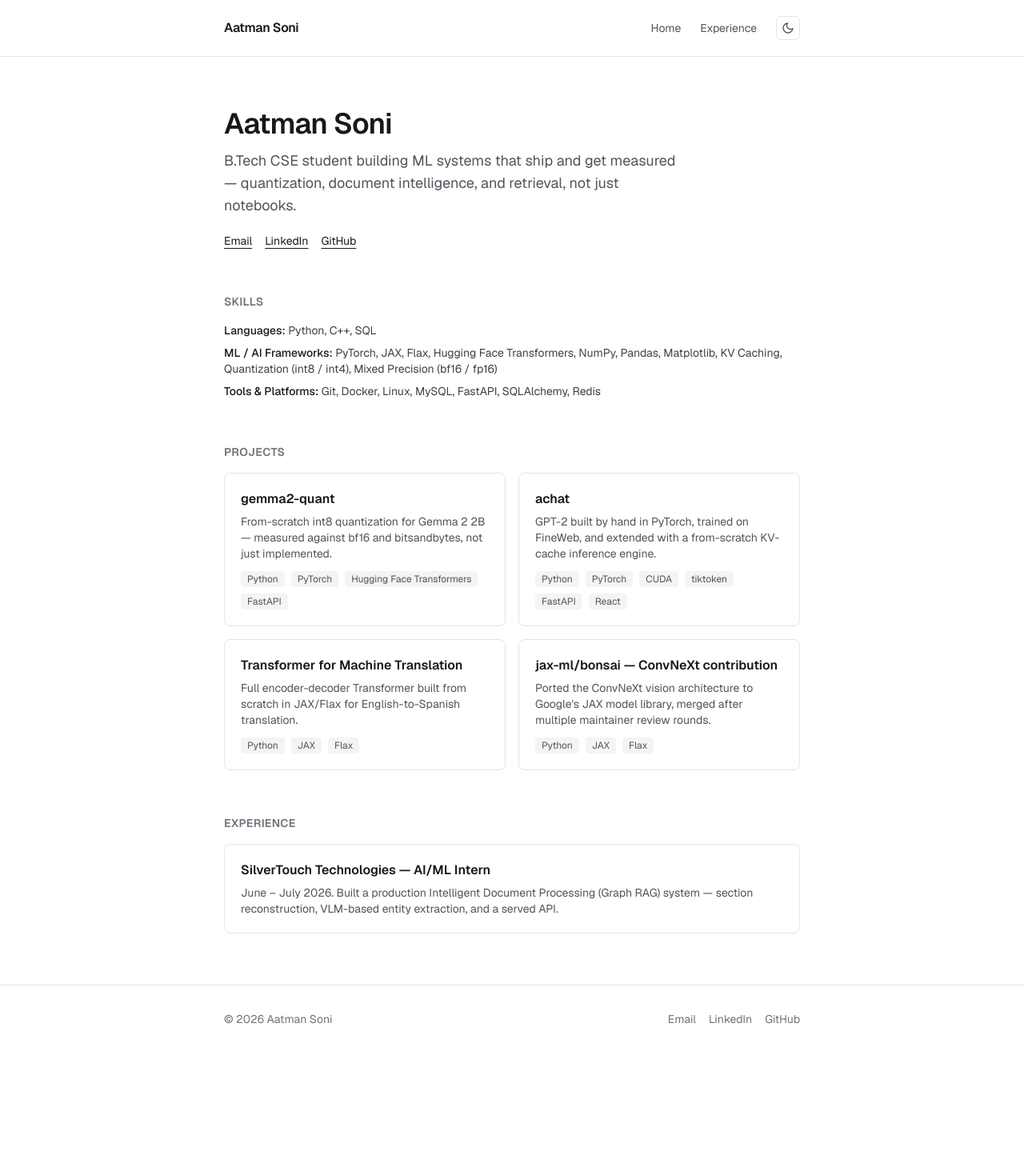
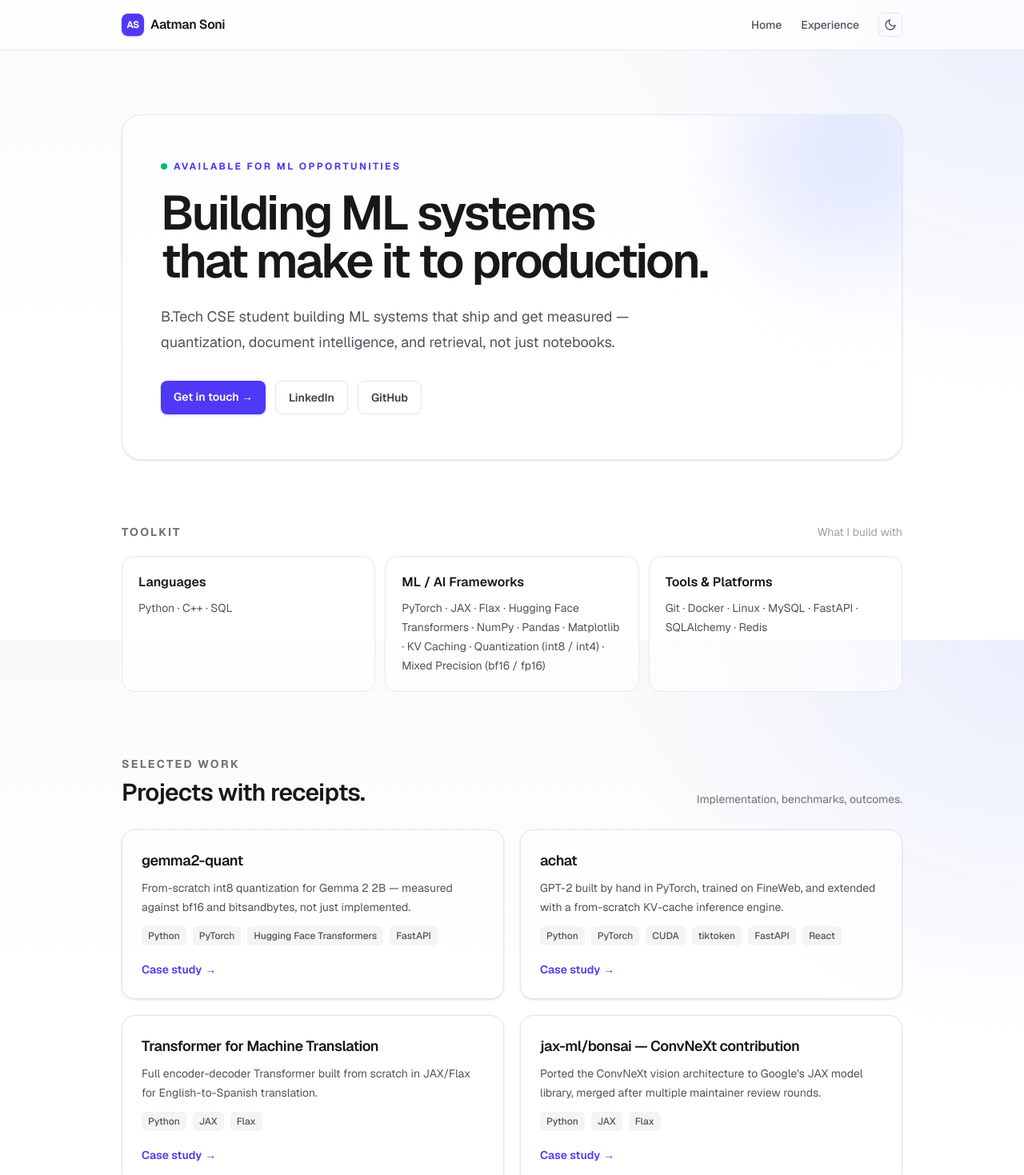
Before and after one commit to Aatman09/Aatman09.github.io, a Next.js app: page / in a window 1280 px wide. Shown: the top 1469 px of the page at 80% size. Before the commit the page ends 1316 px from the top, so only its background shows below. Built offline with nearby package versions, Linux system fonts and the light colour scheme.

Commit message:
Visual Changes

```diff
--- a/src/app/globals.css
+++ b/src/app/globals.css
@@ -6,3 +6,29 @@
   --font-sans: var(--font-geist-sans);
   --font-mono: var(--font-geist-mono);
 }
+
+html {
+  scroll-behavior: smooth;
+}
+
+body {
+  background-image:
+    radial-gradient(circle at top right, rgb(224 231 255 / 0.6), transparent 32rem),
+    linear-gradient(to bottom, rgb(250 250 250), white 28rem);
+}
+
+.dark body {
+  background-image:
+    radial-gradient(circle at top right, rgb(49 46 129 / 0.28), transparent 34rem),
+    linear-gradient(to bottom, rgb(9 9 11), rgb(24 24 27) 34rem);
+}
+
+::selection {
+  background: rgb(199 210 254);
+  color: rgb(30 27 75);
+}
+
+.dark ::selection {
+  background: rgb(67 56 202);
+  color: white;
+}
--- a/src/app/page.tsx
+++ b/src/app/page.tsx
@@ -29,62 +29,65 @@ const skills = {
 
 export default function Home() {
   return (
-    <div className="mx-auto w-full max-w-3xl px-6 py-16">
+    <div className="mx-auto w-full max-w-5xl px-6 py-12 sm:py-20">
       {/* Hero */}
-      <section>
-        <h1 className="text-3xl font-semibold tracking-tight text-zinc-900 sm:text-4xl dark:text-zinc-50">
-          Aatman Soni
+      <section className="relative overflow-hidden rounded-3xl border border-indigo-100 bg-white/75 px-7 py-10 shadow-sm sm:px-12 sm:py-14 dark:border-indigo-950 dark:bg-zinc-900/60">
+        <div className="absolute -right-16 -top-20 h-64 w-64 rounded-full bg-indigo-200/50 blur-3xl dark:bg-indigo-700/20" />
+        <div className="relative">
+        <p className="mb-5 flex items-center gap-2 text-xs font-bold uppercase tracking-[0.2em] text-indigo-600 dark:text-indigo-400"><span className="h-2 w-2 rounded-full bg-emerald-500" /> Available for ML opportunities</p>
+        <h1 className="max-w-3xl text-4xl font-semibold tracking-[-0.045em] text-zinc-900 sm:text-6xl dark:text-zinc-50">
+          Building ML systems<br className="hidden sm:block" /> that make it to production.
         </h1>
-        <p className="mt-3 max-w-xl text-lg text-zinc-600 dark:text-zinc-400">
+        <p className="mt-6 max-w-2xl text-lg leading-8 text-zinc-600 dark:text-zinc-400">
           B.Tech CSE student building ML systems that ship and get measured —
           quantization, document intelligence, and retrieval, not just
           notebooks.
         </p>
-        <div className="mt-5 flex gap-4 text-sm">
+        <div className="mt-8 flex flex-wrap gap-3 text-sm">
           <a
             href="mailto:aatmansoni2006@gmail.com"
-            className="text-zinc-900 underline underline-offset-4 dark:text-zinc-50"
+            className="rounded-lg bg-indigo-600 px-4 py-2.5 font-semibold text-white shadow-sm shadow-indigo-500/30 transition hover:bg-indigo-500"
           >
-            Email
+            Get in touch →
           </a>
           <a
             href="https://www.linkedin.com/in/aatman-soni-045505285/"
-            className="text-zinc-900 underline underline-offset-4 dark:text-zinc-50"
+            className="rounded-lg border border-zinc-200 bg-white/70 px-4 py-2.5 font-semibold text-zinc-700 transition hover:border-indigo-300 hover:text-indigo-600 dark:border-zinc-700 dark:bg-zinc-900 dark:text-zinc-200 dark:hover:border-indigo-700 dark:hover:text-indigo-400"
           >
             LinkedIn
           </a>
           <a
             href="https://github.com/Aatman09"
-            className="text-zinc-900 underline underline-offset-4 dark:text-zinc-50"
+            className="rounded-lg border border-zinc-200 bg-white/70 px-4 py-2.5 font-semibold text-zinc-700 transition hover:border-indigo-300 hover:text-indigo-600 dark:border-zinc-700 dark:bg-zinc-900 dark:text-zinc-200 dark:hover:border-indigo-700 dark:hover:text-indigo-400"
           >
             GitHub
           </a>
         </div>
+        </div>
       </section>
 
       {/* Skills */}
-      <section className="mt-14">
-        <h2 className="text-sm font-semibold uppercase tracking-wide text-zinc-500 dark:text-zinc-500">
-          Skills
+      <section className="mt-20">
+        <div className="flex items-baseline justify-between"><h2 className="text-sm font-bold uppercase tracking-[0.16em] text-zinc-500 dark:text-zinc-500">
+          Toolkit
         </h2>
-        <div className="mt-4 space-y-2 text-sm">
+        <span className="text-sm text-zinc-400">What I build with</span></div>
+        <div className="mt-5 grid gap-3 sm:grid-cols-3">
           {Object.entries(skills).map(([category, items]) => (
-            <p key={category} className="text-zinc-700 dark:text-zinc-300">
-              <span className="font-medium text-zinc-900 dark:text-zinc-100">
-                {category}:
-              </span>{" "}
-              {items.join(", ")}
-            </p>
+            <div key={category} className="rounded-2xl border border-zinc-200/80 bg-white/60 p-5 dark:border-zinc-800 dark:bg-zinc-900/45">
+              <h3 className="font-semibold text-zinc-900 dark:text-zinc-100">{category}</h3>
+              <p className="mt-2 text-sm leading-6 text-zinc-600 dark:text-zinc-400">{items.join(" · ")}</p>
+            </div>
           ))}
         </div>
       </section>
 
       {/* Projects */}
-      <section className="mt-14">
-        <h2 className="text-sm font-semibold uppercase tracking-wide text-zinc-500 dark:text-zinc-500">
-          Projects
-        </h2>
-        <div className="mt-4 grid gap-4 sm:grid-cols-2">
+      <section className="mt-20">
+        <div className="flex items-end justify-between gap-4"><div><p className="text-sm font-bold uppercase tracking-[0.16em] text-zinc-500 dark:text-zinc-500">Selected work</p>
+        <h2 className="mt-2 text-3xl font-semibold tracking-tight text-zinc-900 dark:text-zinc-50">Projects with receipts.</h2></div>
+        <span className="hidden text-sm text-zinc-500 sm:block">Implementation, benchmarks, outcomes.</span></div>
+        <div className="mt-7 grid gap-5 sm:grid-cols-2">
           {projects.map((p) => (
             <ProjectCard key={p.slug} project={p} />
           ))}
@@ -92,22 +95,24 @@ export default function Home() {
       </section>
 
       {/* Experience teaser */}
-      <section className="mt-14">
-        <h2 className="text-sm font-semibold uppercase tracking-wide text-zinc-500 dark:text-zinc-500">
+      <section className="mt-20">
+        <h2 className="text-sm font-bold uppercase tracking-[0.16em] text-zinc-500 dark:text-zinc-500">
           Experience
         </h2>
         <Link
           href="/experience"
-          className="mt-4 block rounded-lg border border-zinc-200 p-5 transition-colors hover:border-zinc-400 dark:border-zinc-800 dark:hover:border-zinc-600"
+          className="group mt-5 block rounded-2xl border border-zinc-200 bg-zinc-950 p-7 text-white shadow-lg shadow-zinc-300/40 transition hover:-translate-y-1 hover:bg-indigo-950 dark:border-zinc-700 dark:shadow-none"
         >
-          <h3 className="font-semibold text-zinc-900 dark:text-zinc-50">
+          <p className="text-xs font-bold uppercase tracking-[0.16em] text-indigo-300">Internship · 2026</p>
+          <h3 className="mt-3 text-xl font-semibold tracking-tight">
             SilverTouch Technologies — AI/ML Intern
           </h3>
-          <p className="mt-1.5 text-sm text-zinc-600 dark:text-zinc-400">
+          <p className="mt-2 max-w-2xl text-sm leading-6 text-zinc-300">
             June – July 2026. Built a production Intelligent Document
             Processing (Graph RAG) system — section reconstruction, VLM-based
             entity extraction, and a served API.
           </p>
+          <span className="mt-5 inline-block text-sm font-semibold text-indigo-300 group-hover:text-white">Read the experience →</span>
         </Link>
       </section>
     </div>
--- a/src/components/Footer.tsx
+++ b/src/components/Footer.tsx
@@ -1,8 +1,8 @@
 export default function Footer() {
   return (
-    <footer className="mt-auto border-t border-zinc-200 py-8 dark:border-zinc-800">
-      <div className="mx-auto flex max-w-3xl flex-col gap-2 px-6 text-sm text-zinc-500 sm:flex-row sm:items-center sm:justify-between dark:text-zinc-500">
-        <p>© {new Date().getFullYear()} Aatman Soni</p>
+    <footer className="mt-auto border-t border-zinc-200/80 py-8 dark:border-zinc-800">
+      <div className="mx-auto flex max-w-5xl flex-col gap-2 px-6 text-sm text-zinc-500 sm:flex-row sm:items-center sm:justify-between dark:text-zinc-500">
+        <p>© {new Date().getFullYear()} Aatman Soni <span className="mx-1 text-zinc-300 dark:text-zinc-700">/</span> ML engineer in progress</p>
         <div className="flex gap-4">
           <a
             href="mailto:aatmansoni2006@gmail.com"
--- a/src/components/Nav.tsx
+++ b/src/components/Nav.tsx
@@ -8,20 +8,21 @@ const links = [
 
 export default function Nav() {
   return (
-    <header className="border-b border-zinc-200 dark:border-zinc-800">
-      <nav className="mx-auto flex max-w-3xl items-center justify-between px-6 py-5">
+    <header className="sticky top-0 z-20 border-b border-zinc-200/80 bg-white/75 backdrop-blur-xl dark:border-zinc-800/80 dark:bg-zinc-950/75">
+      <nav className="mx-auto flex max-w-5xl items-center justify-between px-6 py-4">
         <Link
           href="/"
-          className="font-semibold tracking-tight text-zinc-900 dark:text-zinc-50"
+          className="group flex items-center gap-2 font-semibold tracking-tight text-zinc-900 dark:text-zinc-50"
         >
+          <span className="grid h-7 w-7 place-items-center rounded-lg bg-indigo-600 text-xs font-bold text-white shadow-sm shadow-indigo-500/30 transition-transform group-hover:-rotate-6">AS</span>
           Aatman Soni
         </Link>
-        <div className="flex items-center gap-6 text-sm text-zinc-600 dark:text-zinc-400">
+        <div className="flex items-center gap-4 text-sm font-medium text-zinc-600 dark:text-zinc-400 sm:gap-6">
           {links.map((l) => (
             <Link
               key={l.href}
               href={l.href}
-              className="transition-colors hover:text-zinc-900 dark:hover:text-zinc-50"
+              className="transition-colors hover:text-indigo-600 dark:hover:text-indigo-400"
             >
               {l.label}
             </Link>
--- a/src/components/ProjectCard.tsx
+++ b/src/components/ProjectCard.tsx
@@ -5,10 +5,11 @@ export default function ProjectCard({ project }: { project: Project }) {
   return (
     <Link
       href={`/projects/${project.slug}`}
-      className="group block rounded-lg border border-zinc-200 p-5 transition-colors hover:border-zinc-400 dark:border-zinc-800 dark:hover:border-zinc-600"
+      className="group relative block overflow-hidden rounded-2xl border border-zinc-200 bg-white/70 p-6 shadow-sm transition duration-300 hover:-translate-y-1 hover:border-indigo-300 hover:shadow-xl hover:shadow-indigo-100/70 dark:border-zinc-800 dark:bg-zinc-900/50 dark:hover:border-indigo-700 dark:hover:shadow-indigo-950/30"
     >
+      <div className="absolute inset-x-0 top-0 h-1 bg-gradient-to-r from-indigo-500 via-violet-500 to-cyan-400 opacity-0 transition-opacity duration-300 group-hover:opacity-100" />
       <div className="flex items-start justify-between gap-3">
-        <h3 className="font-semibold text-zinc-900 group-hover:underline dark:text-zinc-50">
+        <h3 className="text-lg font-semibold tracking-tight text-zinc-900 dark:text-zinc-50">
           {project.title}
         </h3>
         {project.status === "in-progress" && (
@@ -17,19 +18,22 @@ export default function ProjectCard({ project }: { project: Project }) {
           </span>
         )}
       </div>
-      <p className="mt-1.5 text-sm text-zinc-600 dark:text-zinc-400">
+      <p className="mt-2 text-sm leading-6 text-zinc-600 dark:text-zinc-400">
         {project.oneLiner}
       </p>
       <div className="mt-3 flex flex-wrap gap-2">
         {project.stack.map((s) => (
           <span
             key={s}
-            className="rounded bg-zinc-100 px-2 py-0.5 text-xs text-zinc-600 dark:bg-zinc-800 dark:text-zinc-400"
+            className="rounded-md bg-zinc-100 px-2 py-1 text-xs font-medium text-zinc-600 dark:bg-zinc-800 dark:text-zinc-400"
           >
             {s}
           </span>
         ))}
       </div>
+      <span className="mt-5 inline-flex items-center gap-1 text-sm font-semibold text-indigo-600 transition-transform group-hover:translate-x-1 dark:text-indigo-400">
+        Case study <span aria-hidden="true">→</span>
+      </span>
     </Link>
   );
 }
```
Also changed, not shown: src/app/experience/page.tsx (+10 -9 lines), src/app/projects/[slug]/page.tsx (+12 -12 lines).
